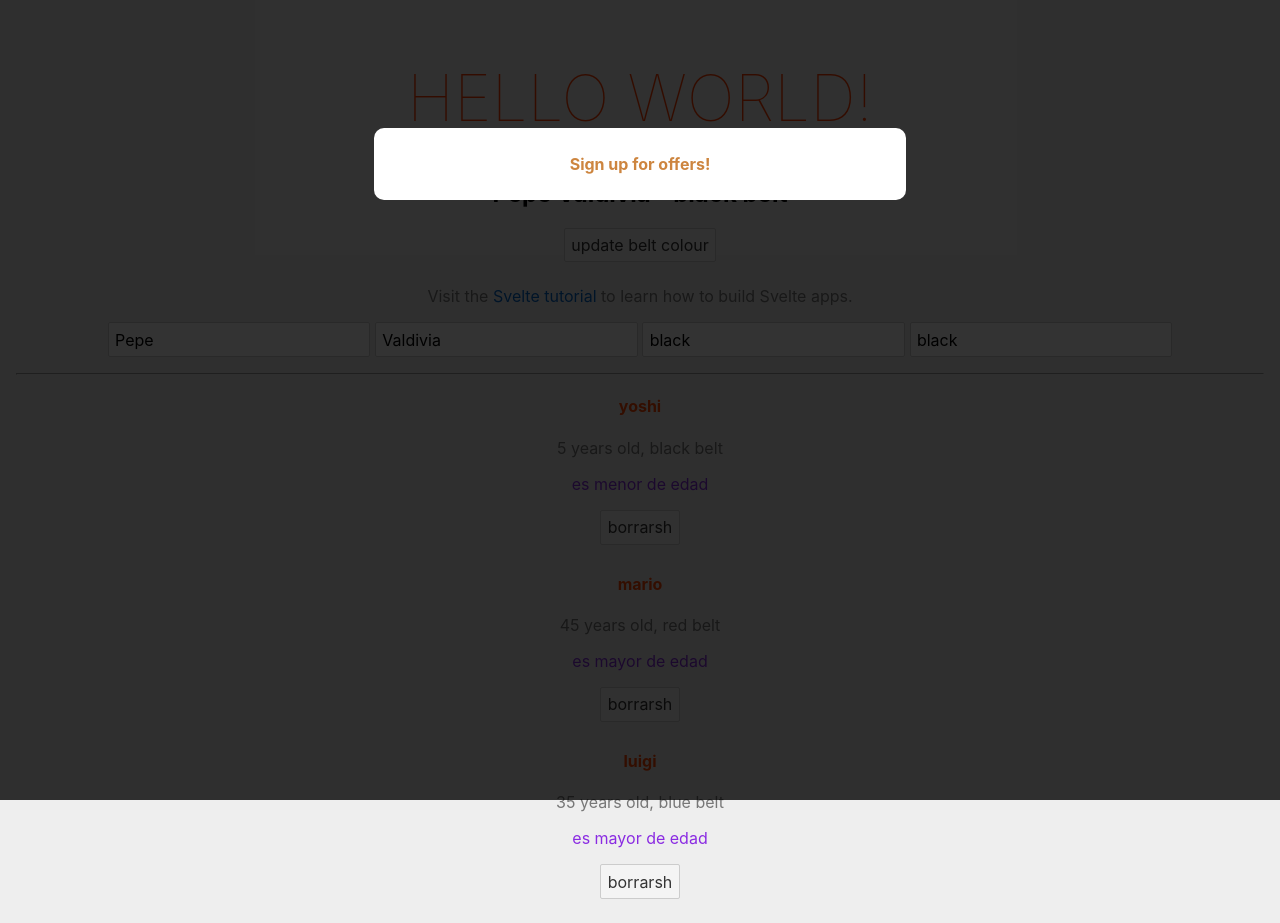
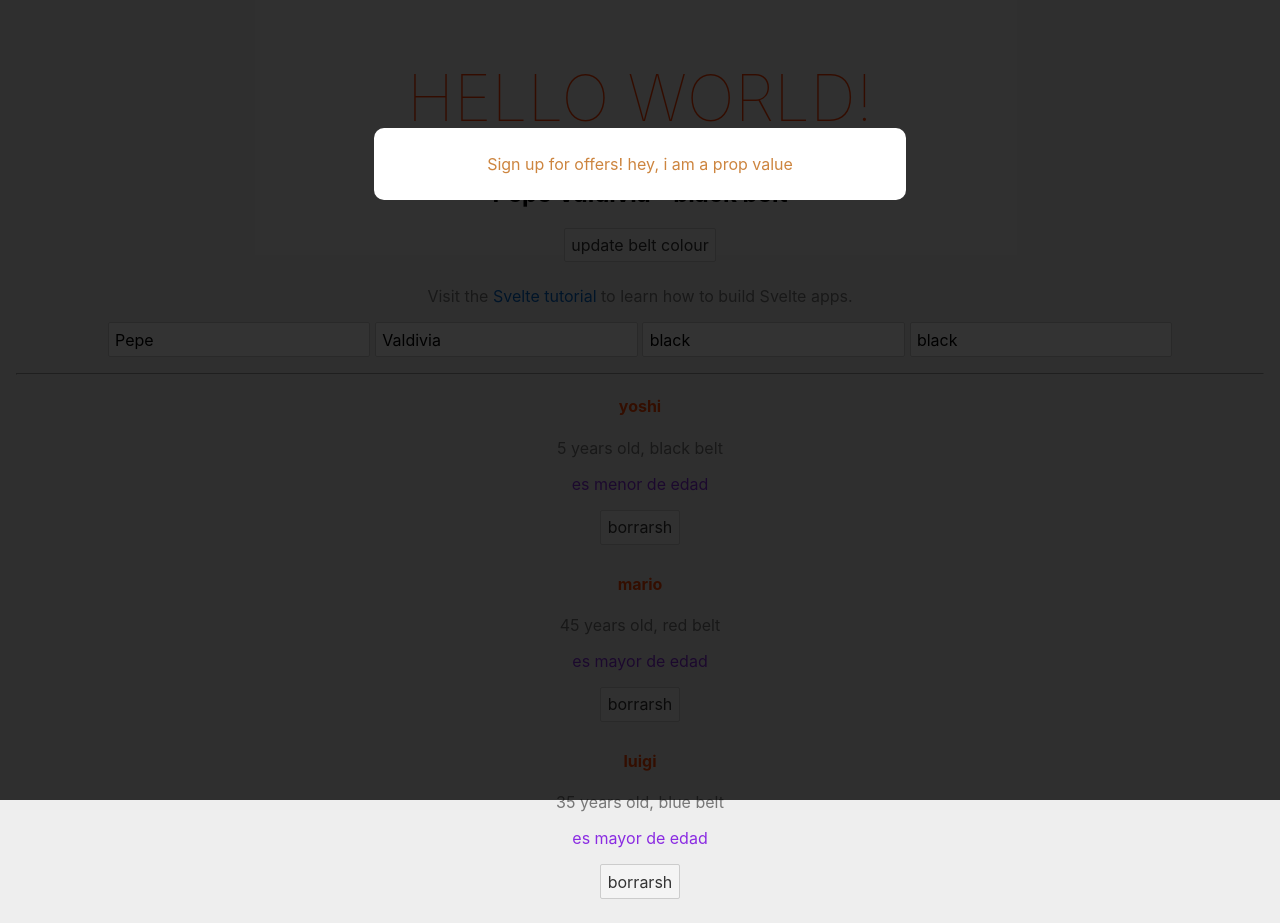
Before and after one commit to pepeul1191/svelte-tuto, a Svelte app: page / in a window 1280 px wide. Built offline with nearby package versions, Linux system fonts and the light colour scheme.

Commit message:
svelte tutorial 11 props

```diff
--- a/src/App.svelte
+++ b/src/App.svelte
@@ -33,7 +33,7 @@
 	};
 </script>
 
-<Modal />
+<Modal message="hey, i am a prop value" isPromo={false}/>
 <main>
 	<h1>Hello {name}!</h1>
 	<h2 style="color: {beltColor}">{fullName} - {beltColor} belt</h2>
--- a/src/Modal.svelte
+++ b/src/Modal.svelte
@@ -1,12 +1,13 @@
 <script>
+  export let message = 'default';
+  export let isPromo = true;
   let show = true;
-  let isPromo = true;
 </script>
 
 {#if show}
   <div class="backdrop" class:promo={isPromo}>
     <div class="modal">
-      <p>Sign up for offers!</p>
+      <p>Sign up for offers! {message}</p>
     </div>
   </div>
 {/if}
```
